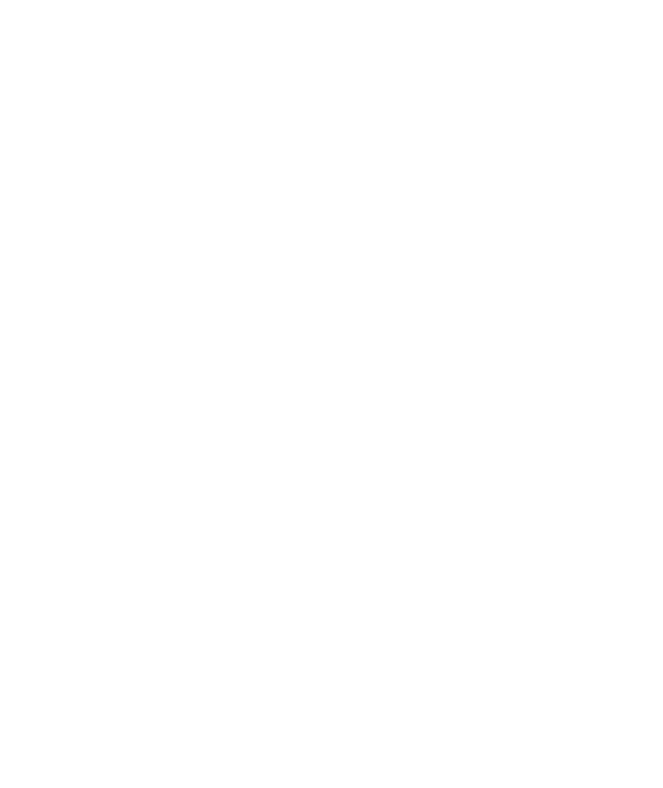
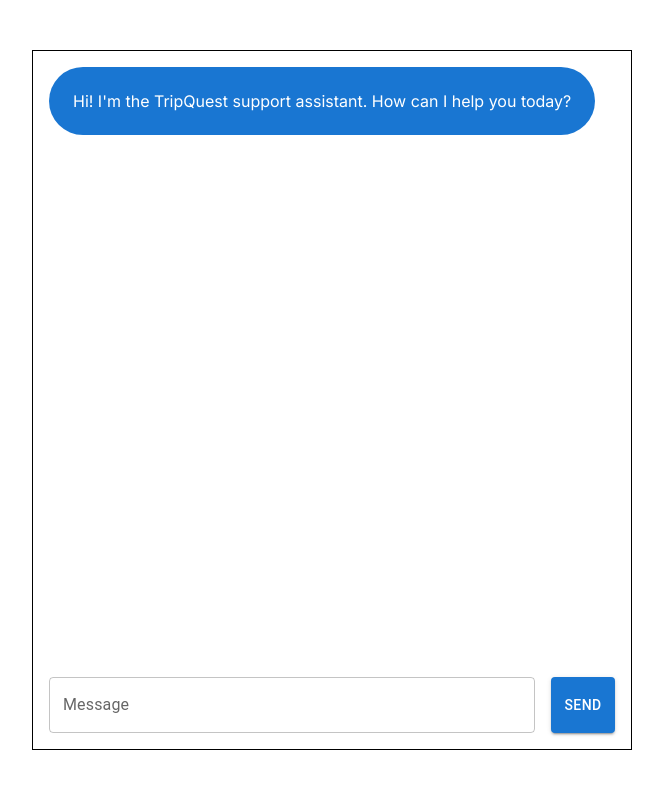
Before and after one commit to samservo09/ai-customer-support, a Next.js app in the folder customer-support-ai/: page / in a window 1280 px wide. Shown: the top 788 px of the page, without its empty margins (308-971 px from the left). Built offline with nearby package versions, Linux system fonts and the light colour scheme.

Commit message:
basic of the chatbot

```diff
--- a/customer-support-ai/app/page.js
+++ b/customer-support-ai/app/page.js
@@ -1,6 +1,81 @@
 'use client'
+import { Box, Button, Stack, TextField } from "@mui/material";
 import Image from "next/image";
+import { useState } from "react";
 
 export default function Home() {
+  const [messages, setMessages] = useState([
+    {
+      role: 'assistant',
+      content: "Hi! I'm the TripQuest support assistant. How can I help you today?",
+    },
+  ])
+  const [message, setMessage] = useState('')
+
+  const sendMessage = async () => {
+    // We'll implement this function in the next section
+  }
+
+  return (
+    <Box
+      width="100vw"
+      height="100vh"
+      display="flex"
+      flexDirection="column"
+      justifyContent="center"
+      alignItems="center"
+    >
+      <Stack
+        direction="column"
+        width="600px"
+        height="700px"
+        border="1px solid black"
+        p={2}
+        spacing={2}
+      >
+        <Stack
+          direction="column"
+          spacing={2}
+          flexGrow={1}
+          overflow="auto"
+          maxHeight="100%"
+        >
+          {messages.map((message, index) => (
+            <Box
+              key={index}
+              display="flex"
+              justifyContent={
+                message.role === 'assistant' ? 'flex-start' : 'flex-end'
+              }
+            >
+              <Box
+                bgcolor={
+                  message.role === 'assistant'
+                    ? 'primary.main'
+                    : 'secondary.main'
+                }
+                color="white"
+                borderRadius={16}
+                p={3}
+              >
+                {message.content}
+              </Box>
+            </Box>
+          ))}
+        </Stack>
+        <Stack direction="row" spacing={2}>
+          <TextField
+            label="Message"
+            fullWidth
+            value={message}
+            onChange={(e) => setMessage(e.target.value)}
+          />
+          <Button variant="contained" onClick={sendMessage}>
+            Send
+          </Button>
+        </Stack>
+      </Stack>
+    </Box>
+  )
 
 }
```
